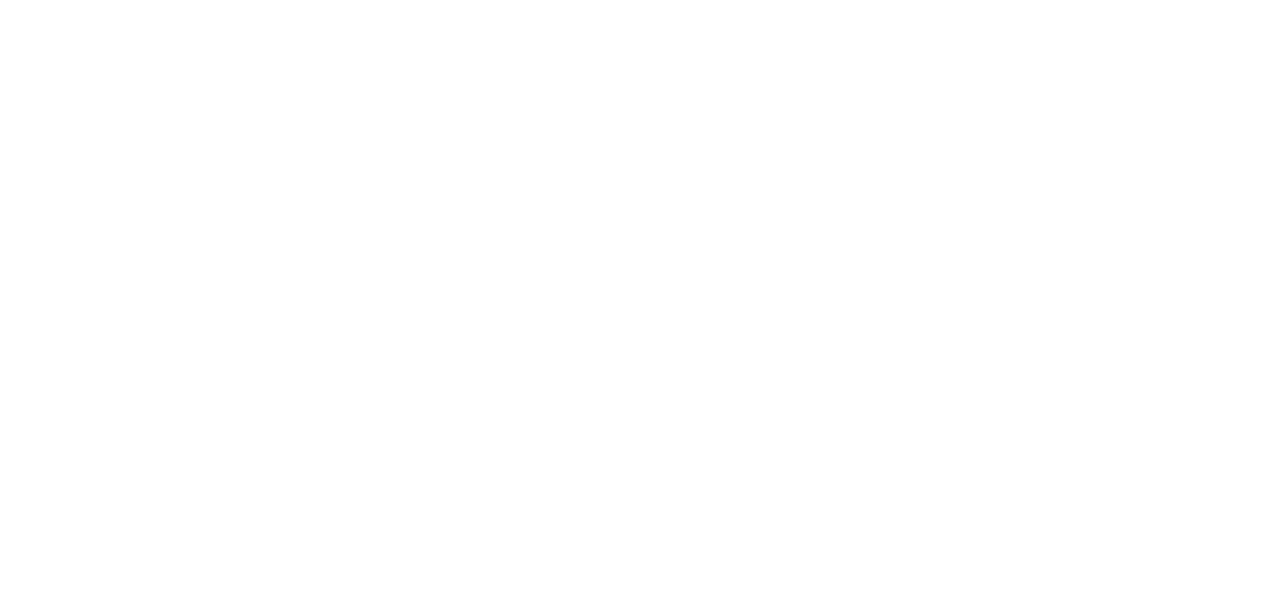
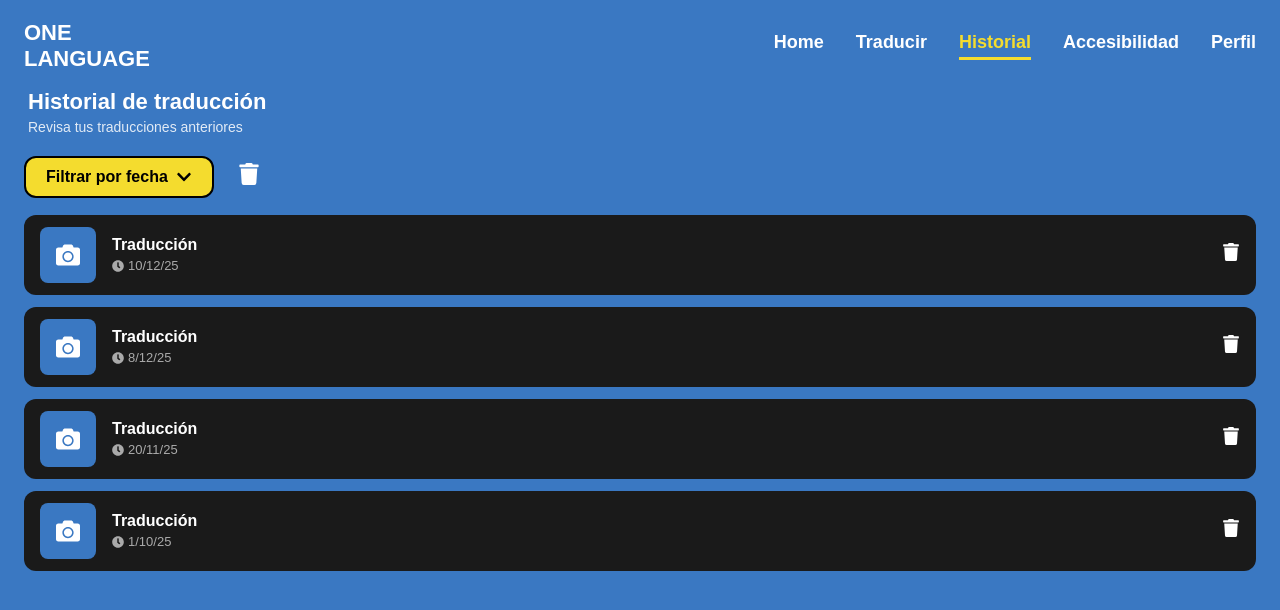
Before and after one commit to JohanAceroSalazar/OneLanguage_Frontend, a React (Vite) app in the folder web/: page /historial in a window 1280 px wide. Before the commit this address had no page. Shown: the top 610 px of the page. Built offline with nearby package versions, Linux system fonts and the light colour scheme.

Commit message:
add history screen

```diff
--- /dev/null
+++ b/web/src/pages/history/History.css
@@ -0,0 +1,239 @@
+* { box-sizing: border-box; margin: 0; padding: 0; }
+
+.history-container {
+    width: 100%;
+    height: 100vh;
+    background: #3A78C2;
+    display: flex;
+    flex-direction: column;
+    padding: 20px 24px;
+    font-family: Arial, sans-serif;
+    overflow: hidden;
+}
+
+.history-header {
+    display: flex;
+    justify-content: space-between;
+    align-items: center;
+    width: 100%;
+}
+
+.history-logo span {
+    font-size: 22px;
+    font-weight: bold;
+    color: white;
+    line-height: 1.2;
+}
+
+.navbar {
+    display: flex;
+    align-items: center;
+    gap: 32px;
+}
+
+.nav-item {
+    color: white;
+    font-size: 18px;
+    font-weight: bold;
+    cursor: pointer;
+    padding-bottom: 4px;
+    border-bottom: 3px solid transparent;
+    transition: border-color 0.2s, color 0.2s;
+}
+
+.nav-item:hover { color: #F4DC2E; }
+
+.nav-item.active {
+    color: #F4DC2E;
+    border-bottom: 3px solid #F4DC2E;
+}
+
+/* TÍTULO */
+.history-title-section {
+    margin-top: 16px;
+    margin-left: 4px;
+}
+
+.history-title {
+    color: white;
+    font-size: 22px;
+    font-weight: bold;
+}
+
+.history-subtitle {
+    color: white;
+    font-size: 14px;
+    opacity: 0.85;
+    margin-top: 4px;
+}
+
+/* VACÍO */
+.history-empty {
+    flex: 1;
+    display: flex;
+    align-items: center;
+    justify-content: center;
+}
+
+.history-card {
+    background: white;
+    border-radius: 15px;
+    padding: 40px 36px;
+    max-width: 400px;
+    width: 100%;
+    display: flex;
+    flex-direction: column;
+    align-items: center;
+    gap: 16px;
+    text-align: center;
+}
+
+.empty-title {
+    font-size: 18px;
+    font-weight: bold;
+    color: black;
+}
+
+.empty-text {
+    font-size: 14px;
+    color: #666;
+    line-height: 1.6;
+}
+
+/* CONTROLES */
+.history-controls {
+    display: flex;
+    align-items: center;
+    gap: 16px;
+    margin-top: 20px;
+    position: relative;
+}
+
+.filter-wrapper {
+    position: relative;
+}
+
+.filter-btn {
+    display: flex;
+    align-items: center;
+    gap: 8px;
+    padding: 10px 20px;
+    background: #F4DC2E;
+    border: 2px solid black;
+    border-radius: 12px;
+    font-size: 16px;
+    font-weight: bold;
+    cursor: pointer;
+    color: black;
+}
+
+.filter-dropdown {
+    position: absolute;
+    top: 44px;
+    left: 0;
+    background: #1a1a1a;
+    border-radius: 10px;
+    padding: 12px 20px;
+    display: flex;
+    flex-direction: column;
+    gap: 12px;
+    z-index: 100;
+    min-width: 180px;
+}
+
+.filter-dropdown p {
+    color: #F4DC2E;
+    font-size: 16px;
+    font-weight: bold;
+    cursor: pointer;
+}
+
+.filter-dropdown p:hover { opacity: 0.8; }
+
+.delete-all-btn {
+    background: none;
+    border: none;
+    color: white;
+    font-size: 22px;
+    cursor: pointer;
+    padding: 8px;
+}
+
+.delete-all-btn:hover { opacity: 0.7; }
+
+/* LISTA */
+.history-list {
+    display: flex;
+    flex-direction: column;
+    gap: 12px;
+    margin-top: 16px;
+    overflow-y: auto;
+    flex: 1;
+    padding-bottom: 16px;
+}
+
+.history-item {
+    display: flex;
+    align-items: center;
+    gap: 16px;
+    background: #1a1a1a;
+    border-radius: 12px;
+    padding: 12px 16px;
+}
+
+.history-item-img {
+    width: 56px;
+    height: 56px;
+    background: #3A78C2;
+    border-radius: 8px;
+    display: flex;
+    align-items: center;
+    justify-content: center;
+    flex-shrink: 0;
+}
+
+.history-item-info {
+    flex: 1;
+    display: flex;
+    flex-direction: column;
+    gap: 4px;
+}
+
+.item-title {
+    color: white;
+    font-size: 16px;
+    font-weight: bold;
+}
+
+.item-date {
+    color: #aaa;
+    font-size: 13px;
+    display: flex;
+    align-items: center;
+    gap: 4px;
+}
+
+.delete-one-btn {
+    background: none;
+    border: none;
+    color: white;
+    font-size: 18px;
+    cursor: pointer;
+    flex-shrink: 0;
+}
+
+.delete-one-btn:hover { opacity: 0.7; }
+
+/* TABLET */
+@media (max-width: 1024px) {
+    .navbar { gap: 20px; }
+    .nav-item { font-size: 15px; }
+}
+
+/* MÓVIL */
+@media (max-width: 768px) {
+    .history-container { padding: 16px; overflow-y: auto; height: auto; min-height: 100vh; }
+    .history-header { flex-direction: column; align-items: flex-start; gap: 12px; }
+    .navbar { gap: 12px; flex-wrap: wrap; }
+    .nav-item { font-size: 14px; }
+}
--- /dev/null
+++ b/web/src/pages/history/History.jsx
@@ -0,0 +1,102 @@
+import { useState } from "react";
+import { useNavigate, useLocation } from "react-router-dom";
+import "./History.css";
+import { FaTrash, FaClock, FaCamera, FaChevronDown } from "react-icons/fa";
+
+const mockTranslations = [
+    { id: 1, title: "Traducción", date: "10/12/25", image: null },
+    { id: 2, title: "Traducción", date: "8/12/25", image: null },
+    { id: 3, title: "Traducción", date: "20/11/25", image: null },
+    { id: 4, title: "Traducción", date: "1/10/25", image: null },
+];
+
+function History() {
+    const [translations, setTranslations] = useState(mockTranslations);
+    const [filterOpen, setFilterOpen] = useState(false);
+    const navigate = useNavigate();
+    const location = useLocation();
+
+    const deleteOne = (id) => {
+        setTranslations(translations.filter(t => t.id !== id));
+    };
+
+    const deleteAll = () => {
+        setTranslations([]);
+    };
+
+    return (
+        <div className="history-container">
+
+            {/* HEADER */}
+            <div className="history-header">
+                <div className="history-logo">
+                    <span>ONE<br/>LANGUAGE</span>
+                </div>
+                <nav className="navbar">
+                    <span className={location.pathname === "/home" ? "nav-item active" : "nav-item"} onClick={() => navigate("/home")}>Home</span>
+                    <span className={location.pathname === "/translate" ? "nav-item active" : "nav-item"} onClick={() => navigate("/translate")}>Traducir</span>
+                    <span className={location.pathname === "/historial" ? "nav-item active" : "nav-item"} onClick={() => navigate("/historial")}>Historial</span>
+                    <span className={location.pathname === "/accesibilidad" ? "nav-item active" : "nav-item"} onClick={() => navigate("/accesibilidad")}>Accesibilidad</span>
+                    <span className={location.pathname === "/perfil" ? "nav-item active" : "nav-item"} onClick={() => navigate("/perfil")}>Perfil</span>
+                </nav>
+            </div>
+
+            {/* TÍTULO */}
+            <div className="history-title-section">
+                <h2 className="history-title">Historial de traducción</h2>
+                <p className="history-subtitle">Revisa tus traducciones anteriores</p>
+            </div>
+
+            {/* SIN TRADUCCIONES */}
+            {translations.length === 0 ? (
+                <div className="history-empty">
+                    <div className="history-card">
+                        <FaCamera size={48} color="#999" />
+                        <p className="empty-title">No hay traducciones</p>
+                        <p className="empty-text">Comienza a usar el reconocimiento de señas para guardar traducciones.</p>
+                    </div>
+                </div>
+            ) : (
+                <>
+                    {/* FILTRO Y BORRAR TODO */}
+                    <div className="history-controls">
+                        <div className="filter-wrapper">
+                            <button className="filter-btn" onClick={() => setFilterOpen(!filterOpen)}>
+                                Filtrar por fecha <FaChevronDown />
+                            </button>
+                            {filterOpen && (
+                                <div className="filter-dropdown">
+                                    <p onClick={() => setFilterOpen(false)}>Más reciente</p>
+                                    <p onClick={() => setFilterOpen(false)}>Más antiguo</p>
+                                </div>
+                            )}
+                        </div>
+                        <button className="delete-all-btn" onClick={deleteAll}>
+                            <FaTrash />
+                        </button>
+                    </div>
+
+                    {/* LISTA */}
+                    <div className="history-list">
+                        {translations.map(t => (
+                            <div key={t.id} className="history-item">
+                                <div className="history-item-img">
+                                    <FaCamera size={24} color="white" />
+                                </div>
+                                <div className="history-item-info">
+                                    <p className="item-title">{t.title}</p>
+                                    <p className="item-date"><FaClock size={12} /> {t.date}</p>
+                                </div>
+                                <button className="delete-one-btn" onClick={() => deleteOne(t.id)}>
+                                    <FaTrash />
+                                </button>
+                            </div>
+                        ))}
+                    </div>
+                </>
+            )}
+        </div>
+    );
+}
+
+export default History;
--- a/web/src/routes/AppRoutes.jsx
+++ b/web/src/routes/AppRoutes.jsx
@@ -5,6 +5,7 @@ import Terms from "../pages/terms/Terms";
 import Home from "../pages/home/Home";
 import RecoverPassword from "../pages/recoverpassword/RecoverPassword";
 import Translate from "../pages/translate/Translate";
+import History from "../pages/history/History";
 
 function AppRoutes() {
     return (
@@ -17,6 +18,7 @@ function AppRoutes() {
             <Route path="/home" element={<Home />} />
             <Route path="/recoverpassword" element={<RecoverPassword />} />
             <Route path="/translate" element={<Translate />} />
+            <Route path="/historial" element={<History />} />
         </Routes>
     </BrowserRouter>
     );
```
